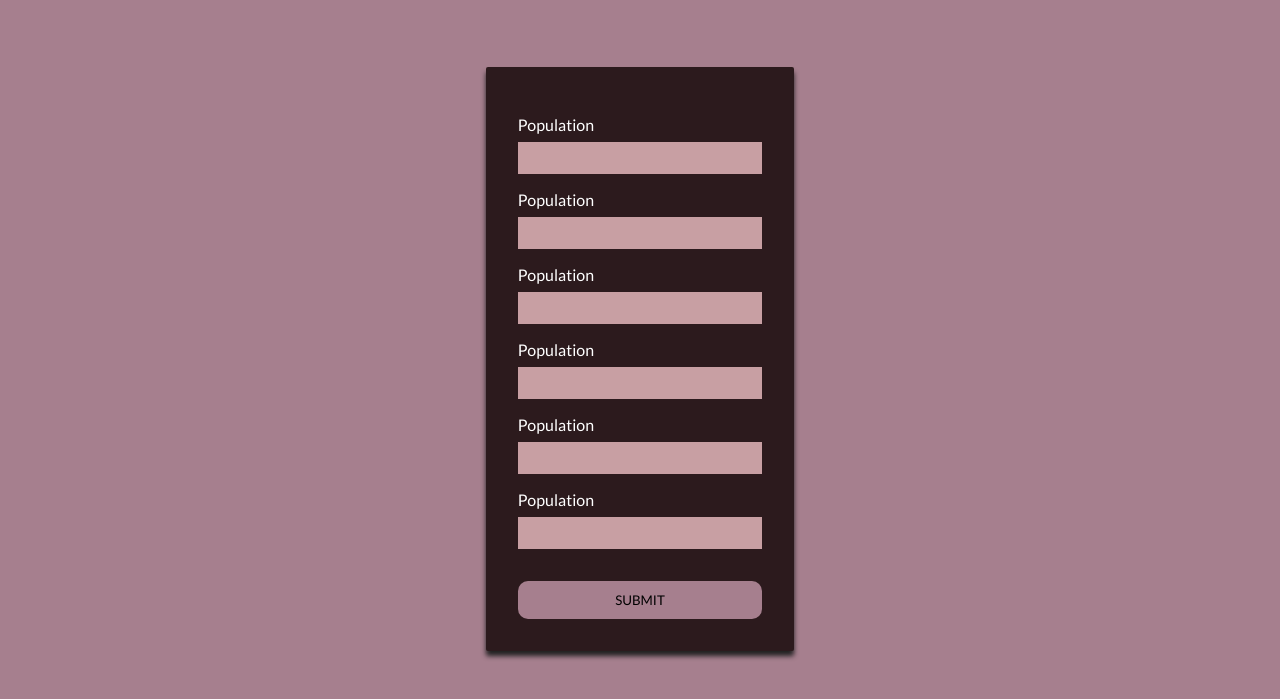
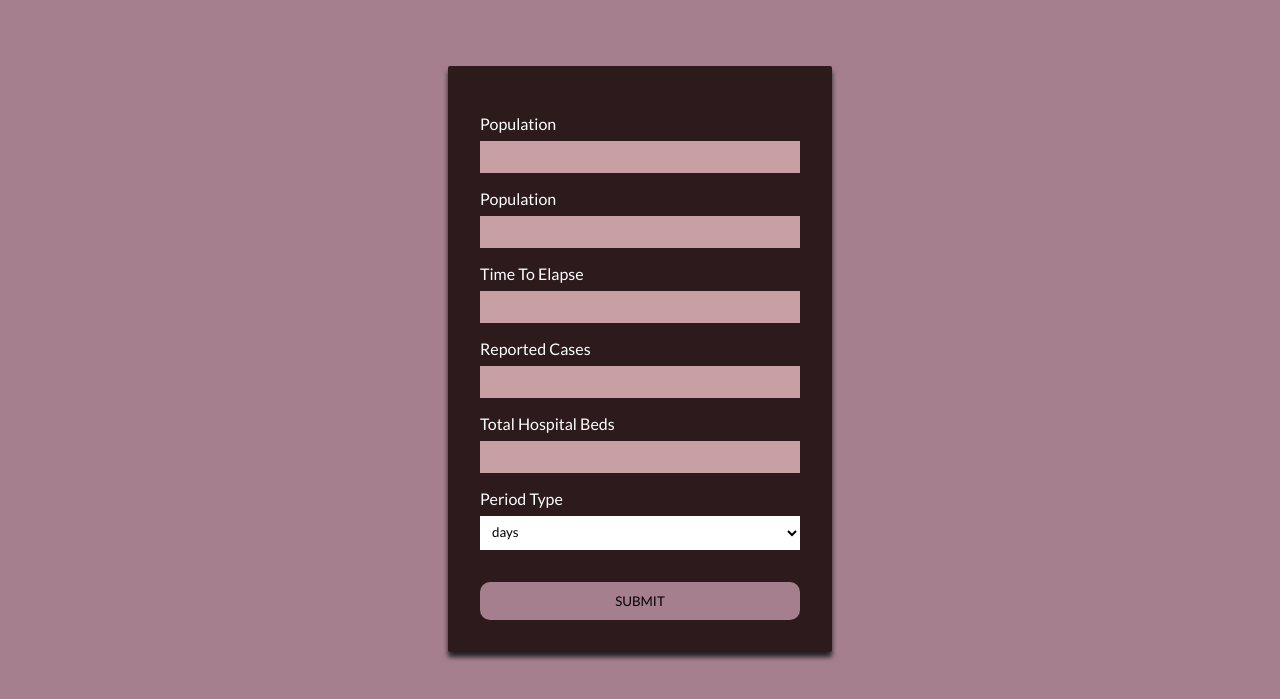
Before and after one commit to rayauxey/covid-19-sdg, a website: page src/frontend/index.html in a window 1280 px wide. Shown: the part 71-770 px from the top of the page. Drawn offline with Linux system fonts and the light colour scheme.

Commit message:
Backend Refactor

```diff
--- a/src/backend.js
+++ b/src/backend.js
@@ -41,7 +41,8 @@ app.use(cors());
 
 app.use('/', express.static(path.join(__dirname, 'frontend')));
 
-app.get('/api/v1/on-covid-19/logs', (_, res) => {
+app.get('/api/v1/on-covid-19/logs', (req, res) => {
+  console.log(req.body);
   fs.readFile(path.join(__dirname, 'access.log'), (__, data) => {
     res.set('Content-Type', 'text/plain');
     console.log(data);
@@ -51,7 +52,7 @@ app.get('/api/v1/on-covid-19/logs', (_, res) => {
 
 app.post('/api/v1/on-covid-19/:format?', (req, res) => {
   const { format } = req.params;
-
+  console.log(req.body);
   if (format === 'logs') {
     fs.readFile(path.join(__dirname, 'access.log'), (err, data) => {
       res.set('Content-Type', 'text/plain');
@@ -65,6 +66,7 @@ app.post('/api/v1/on-covid-19/:format?', (req, res) => {
 
   if (format === 'xml') {
     res.set('Content-Type', 'text/xml');
+    console.log(jsonToXml(output));
     res.send(jsonToXml(output));
   } else {
     res.json(output);
--- a/src/frontend/index.html
+++ b/src/frontend/index.html
@@ -37,20 +37,24 @@
           <input type="number" id="population" data-population />
         </div>
         <div class="form-control">
-          <label for="population">Population</label>
-          <input type="number" id="population" data-population />
+          <label for="population">Time To Elapse</label>
+          <input type="number" id="population" data-time-to-elapse />
         </div>
         <div class="form-control">
-          <label for="population">Population</label>
-          <input type="number" id="population" data-population />
+          <label for="population">Reported Cases</label>
+          <input type="number" id="population" data-reported-cases />
         </div>
         <div class="form-control">
-          <label for="population">Population</label>
-          <input type="number" id="population" data-population />
+          <label for="population">Total Hospital Beds</label>
+          <input type="number" id="population" data-total-hospital-beds />
         </div>
         <div class="form-control">
-          <label for="population">Population</label>
-          <input type="number" id="population" data-population />
+          <label for="population">Period Type</label>
+          <select data-period-type>
+            <option value="days">days</option>
+            <option value="weeks">weeks</option>
+            <option value="months">months</option>
+          </select>
         </div>
 
         <button>Submit</button>
--- a/src/frontend/styles.css
+++ b/src/frontend/styles.css
@@ -24,8 +24,15 @@ form {
   box-shadow: 0 5px 5px #222;
   background: #2c1a1d;
   border-radius: 2px;
-  min-width: 300px;
+  /* min-width: 300px; */
+  width: 30%;
   color: white;
+}
+
+@media (max-width: 700px) {
+  form {
+    width: 90%;
+  }
 }
 
 .form-control {
@@ -37,7 +44,8 @@ form {
   /* color: red; */
 }
 
-.form-control input {
+.form-control input,
+select {
   margin-top: 0.5rem;
   padding: 0.5rem;
   background: #c89fa3;
@@ -45,8 +53,14 @@ form {
 }
 
 form input,
-form button {
+form button,
+form select {
   width: 100%;
+}
+
+select {
+  background: white;
+  cursor: pointer;
 }
 
 button {
@@ -57,6 +71,7 @@ button {
   border: none;
   border-radius: 10px;
   outline: none;
+  cursor: pointer;
 }
 
 button:hover {
```
